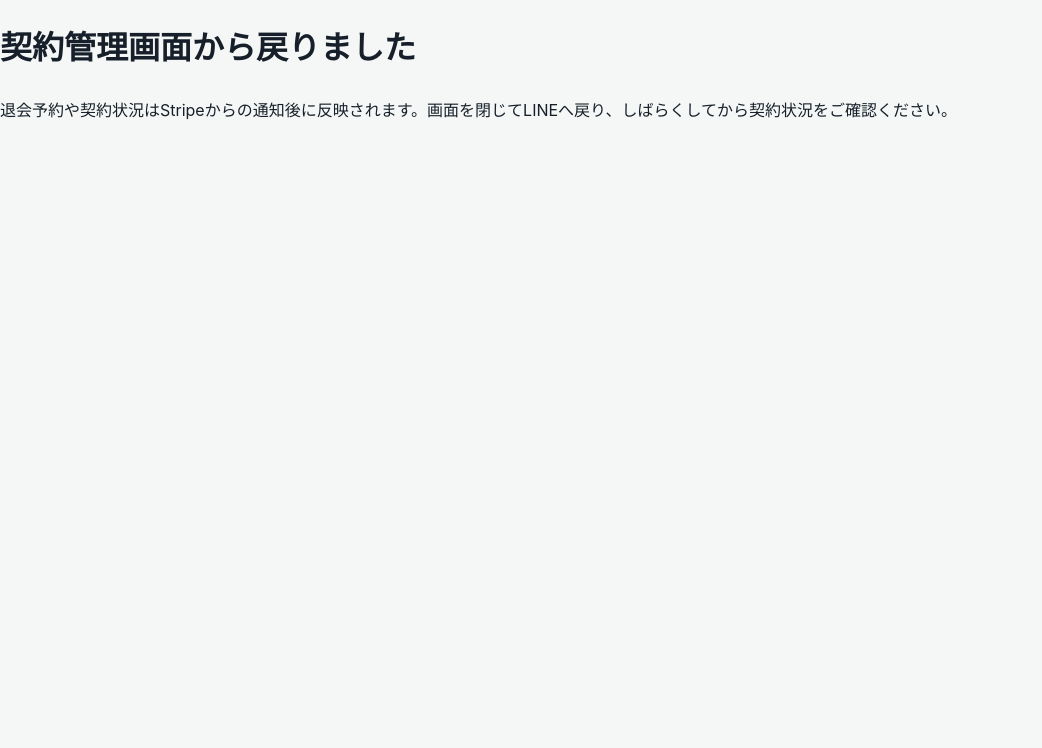
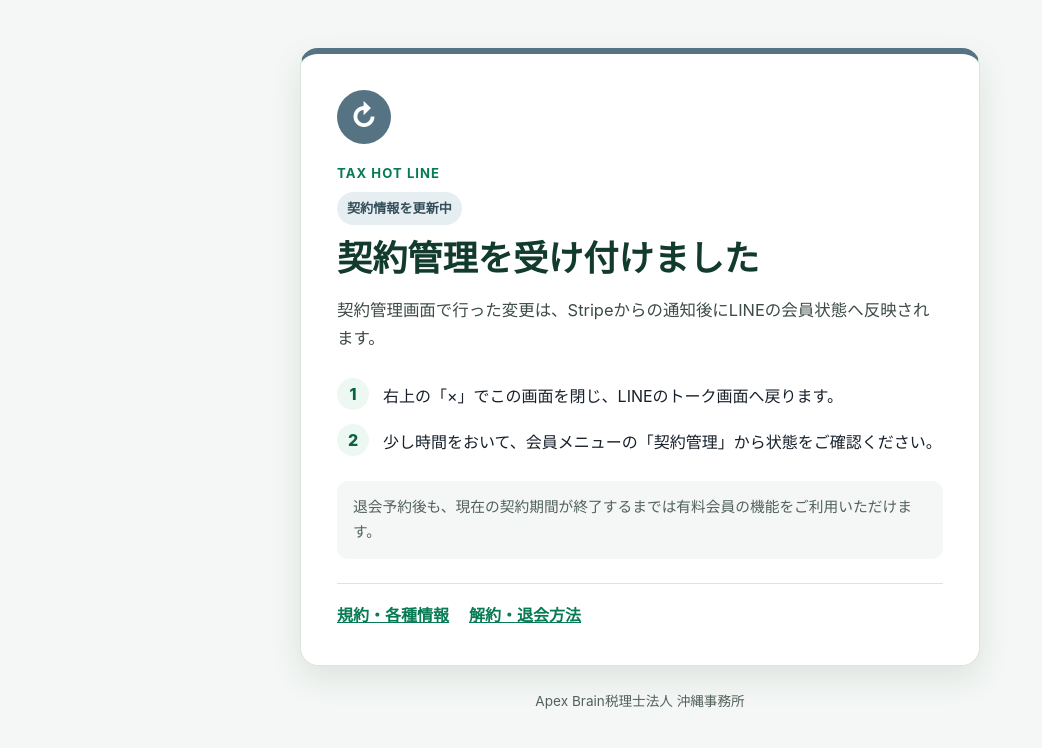
Before and after one commit to Ryuichi-Koki/lineworks-openai-bot, a Next.js app: page /billing/manage in a window 1280 px wide. Shown: the top 748 px of the page, without its empty margins (0-1042 px from the left). Built offline with nearby package versions, Linux system fonts and the light colour scheme.

Commit message:
Polish billing and LINE navigation UI

```diff
--- /dev/null
+++ b/app/billing/BillingStatusPage.tsx
@@ -0,0 +1,49 @@
+import Link from "next/link";
+
+type BillingStatusPageProps = {
+  badge: string;
+  description: string;
+  icon: string;
+  note: string;
+  steps: string[];
+  title: string;
+  tone: "success" | "neutral" | "warning";
+};
+
+export function BillingStatusPage({
+  badge,
+  description,
+  icon,
+  note,
+  steps,
+  title,
+  tone,
+}: BillingStatusPageProps) {
+  return (
+    <main className="billing-shell">
+      <section className={`billing-card billing-card-${tone}`}>
+        <div className="billing-icon" aria-hidden="true">
+          {icon}
+        </div>
+        <p className="legal-kicker">TAX HOT LINE</p>
+        <span className={`billing-badge billing-badge-${tone}`}>{badge}</span>
+        <h1>{title}</h1>
+        <p className="billing-lead">{description}</p>
+
+        <ol className="billing-steps">
+          {steps.map((step) => (
+            <li key={step}>{step}</li>
+          ))}
+        </ol>
+
+        <p className="billing-note">{note}</p>
+
+        <nav className="billing-links" aria-label="関連情報">
+          <Link href="/legal">規約・各種情報</Link>
+          <Link href="/cancellation">解約・退会方法</Link>
+        </nav>
+      </section>
+      <footer className="legal-footer">Apex Brain税理士法人 沖縄事務所</footer>
+    </main>
+  );
+}
--- a/app/billing/manage/page.tsx
+++ b/app/billing/manage/page.tsx
@@ -1,6 +1,8 @@
 import type { Metadata } from "next";
+import { BillingStatusPage } from "../BillingStatusPage";
 
 export const metadata: Metadata = {
+  title: "契約管理受付",
   robots: {
     index: false,
     follow: false,
@@ -9,11 +11,17 @@ export const metadata: Metadata = {
 
 export default function BillingManagePage() {
   return (
-    <main>
-      <h1>契約管理画面から戻りました</h1>
-      <p>
-        退会予約や契約状況はStripeからの通知後に反映されます。画面を閉じてLINEへ戻り、しばらくしてから契約状況をご確認ください。
-      </p>
-    </main>
+    <BillingStatusPage
+      badge="契約情報を更新中"
+      description="契約管理画面で行った変更は、Stripeからの通知後にLINEの会員状態へ反映されます。"
+      icon="↻"
+      note="退会予約後も、現在の契約期間が終了するまでは有料会員の機能をご利用いただけます。"
+      steps={[
+        "右上の「×」でこの画面を閉じ、LINEのトーク画面へ戻ります。",
+        "少し時間をおいて、会員メニューの「契約管理」から状態をご確認ください。",
+      ]}
+      title="契約管理を受け付けました"
+      tone="neutral"
+    />
   );
 }
--- a/app/globals.css
+++ b/app/globals.css
@@ -18,6 +18,11 @@ body {
 
 a {
   color: #087b55;
+}
+
+a:focus-visible {
+  outline: 3px solid rgb(8 123 85 / 28%);
+  outline-offset: 3px;
 }
 
 .legal-shell {
@@ -63,13 +68,30 @@ a {
 }
 
 .legal-link {
+  position: relative;
   display: block;
-  padding: 18px 20px;
+  padding: 18px 48px 18px 20px;
   border: 1px solid #dbe5df;
   border-radius: 12px;
   color: inherit;
   background: #fff;
   text-decoration: none;
+}
+
+.legal-link::after {
+  position: absolute;
+  top: 50%;
+  right: 20px;
+  content: "›";
+  color: #087b55;
+  font-size: 1.7rem;
+  line-height: 1;
+  transform: translateY(-52%);
+}
+
+.legal-link:hover {
+  border-color: #9ccdb9;
+  background: #f7fbf9;
 }
 
 .legal-link strong,
@@ -263,6 +285,136 @@ a {
   text-align: center;
 }
 
+.billing-shell {
+  width: min(680px, calc(100% - 32px));
+  margin: 0 auto;
+  padding: 48px 0 56px;
+}
+
+.billing-card {
+  padding: 36px;
+  border: 1px solid #dbe5df;
+  border-top: 6px solid #2b9a70;
+  border-radius: 18px;
+  background: #fff;
+  box-shadow: 0 12px 32px rgb(20 58 43 / 10%);
+}
+
+.billing-card-warning {
+  border-top-color: #c98000;
+}
+
+.billing-card-neutral {
+  border-top-color: #557382;
+}
+
+.billing-icon {
+  display: grid;
+  width: 54px;
+  height: 54px;
+  margin-bottom: 18px;
+  border-radius: 50%;
+  color: #fff;
+  background: #16865f;
+  font-size: 1.8rem;
+  font-weight: 800;
+  line-height: 1;
+  place-items: center;
+}
+
+.billing-card-warning .billing-icon {
+  background: #bd7700;
+}
+
+.billing-card-neutral .billing-icon {
+  background: #557382;
+}
+
+.billing-badge {
+  display: inline-block;
+  margin-bottom: 10px;
+  padding: 5px 10px;
+  border-radius: 999px;
+  color: #0a6246;
+  background: #dcf5e9;
+  font-size: 0.82rem;
+  font-weight: 700;
+}
+
+.billing-badge-warning {
+  color: #765500;
+  background: #fff3c4;
+}
+
+.billing-badge-neutral {
+  color: #344e59;
+  background: #e6eef2;
+}
+
+.billing-card h1 {
+  margin: 0 0 14px;
+  color: #123b2d;
+  font-size: clamp(1.7rem, 5vw, 2.2rem);
+  line-height: 1.35;
+}
+
+.billing-lead {
+  margin: 0;
+  color: #3d4b45;
+  font-size: 1.03rem;
+}
+
+.billing-steps {
+  margin: 26px 0 0;
+  padding: 0;
+  list-style: none;
+  counter-reset: billing-step;
+}
+
+.billing-steps li {
+  position: relative;
+  min-height: 38px;
+  padding: 5px 0 14px 46px;
+  counter-increment: billing-step;
+}
+
+.billing-steps li::before {
+  position: absolute;
+  top: 0;
+  left: 0;
+  display: grid;
+  width: 32px;
+  height: 32px;
+  border-radius: 50%;
+  color: #0a6246;
+  background: #edf8f3;
+  content: counter(billing-step);
+  font-weight: 800;
+  place-items: center;
+}
+
+.billing-note {
+  margin: 10px 0 0;
+  padding: 14px 16px;
+  border-radius: 10px;
+  color: #52615b;
+  background: #f4f7f5;
+  font-size: 0.92rem;
+}
+
+.billing-links {
+  display: flex;
+  flex-wrap: wrap;
+  gap: 10px 20px;
+  margin-top: 24px;
+  padding-top: 18px;
+  border-top: 1px solid #dbe5df;
+}
+
+.billing-links a {
+  font-weight: 700;
+}
+
 @media (max-width: 520px) {
   .legal-shell {
     width: min(100% - 24px, 760px);
@@ -301,4 +453,25 @@ a {
     color: #52615b;
     font-size: 0.82rem;
   }
+
+  .billing-shell {
+    width: min(100% - 24px, 680px);
+    padding: 16px 0 32px;
+  }
+
+  .billing-card {
+    padding: 24px 20px;
+    border-radius: 14px;
+  }
+
+  .billing-icon {
+    width: 48px;
+    height: 48px;
+    margin-bottom: 14px;
+    font-size: 1.55rem;
+  }
+
+  .billing-card h1 {
+    font-size: 1.7rem;
+  }
 }
--- a/app/legal/page.tsx
+++ b/app/legal/page.tsx
@@ -28,9 +28,9 @@ export default function LegalIndexPage() {
       </nav>
 
       <section className="legal-card">
-        <span className="legal-status legal-status-ready">内容確認用</span>
+        <span className="legal-status legal-status-ready">公開中</span>
         <p className="legal-note">
-          制定日・最終改定日はいずれも2026年7月24日です。現在は公開前の内容確認段階です。
+          制定日・最終改定日はいずれも2026年7月24日です。会員登録前にも各文書の全文をご確認いただけます。
         </p>
       </section>
 
--- a/lib/line/client.ts
+++ b/lib/line/client.ts
@@ -194,7 +194,7 @@ export async function pushLineMessage(
       },
     });
   }
-  if (options.includePersistentMenuButton !== false) {
+  if (options.includePersistentMenuButton === true) {
     const lastMessage = messagePayloads.at(-1);
     if (lastMessage) {
       lastMessage.quickReply = {
```
Also changed, not shown: app/billing/cancel/page.tsx (+14 -4 lines), app/billing/success/page.tsx (+15 -4 lines), 1 other file (tests, documents, lock files or other folders).
